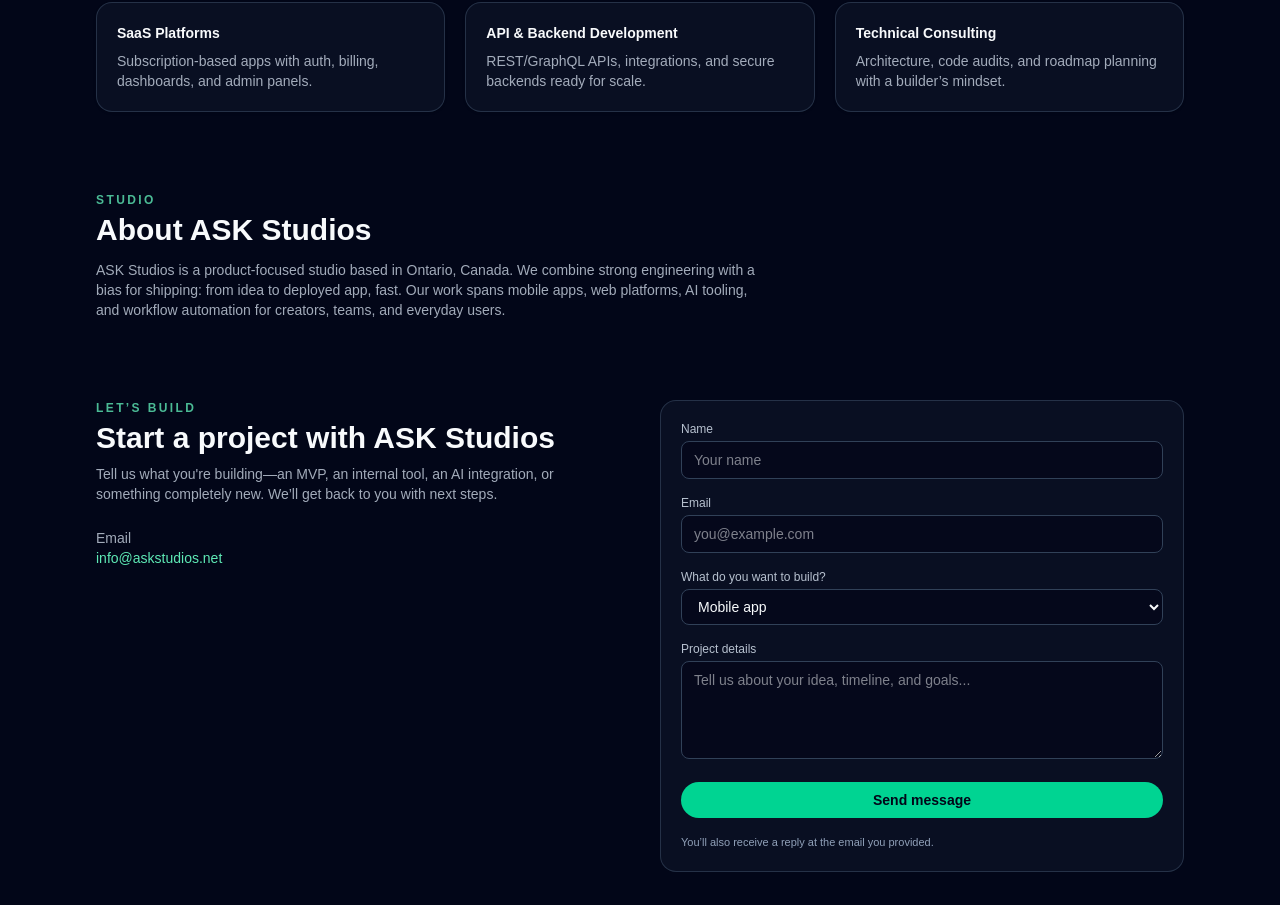
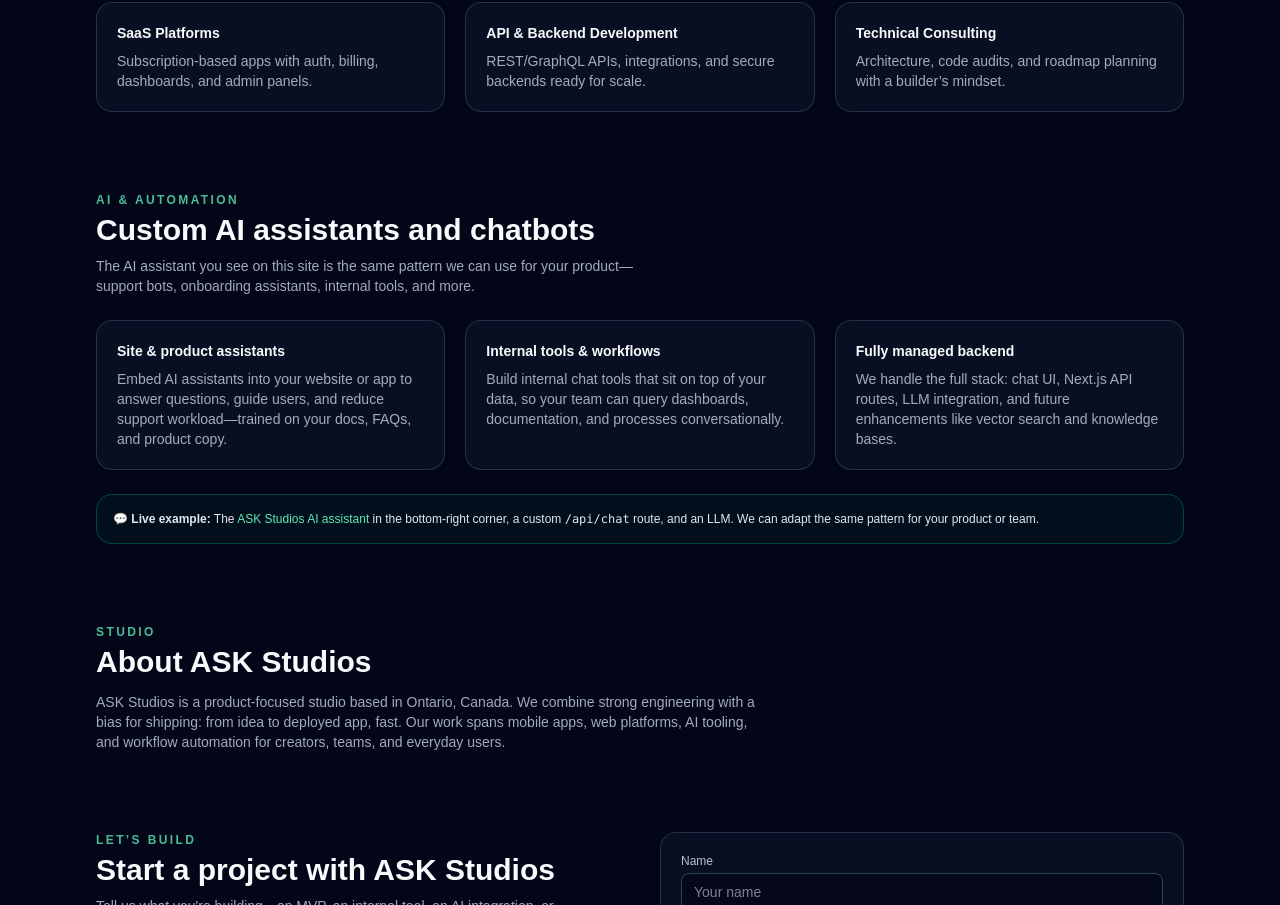
Before and after one commit to Parmeet349/askstudios-site, a Next.js app: page / in a window 1280 px wide. Shown: the part 1552-2457 px from the top of the page. Built offline with nearby package versions, Linux system fonts and the light colour scheme.

Commit message:
Showcase Chatbot

```diff
--- a/app/page.tsx
+++ b/app/page.tsx
@@ -4,6 +4,7 @@
 import HeroSection from "@/components/sections/HeroSection";
 import ProductsSection from "@/components/sections/ProductsSection";
 import ServicesSection from "@/components/sections/ServicesSection";
+import AIShowcaseSection from "@/components/sections/AIShowcaseSection";
 import AboutSection from "@/components/sections/AboutSection";
 import ContactSection from "@/components/sections/ContactSection";
 
@@ -13,6 +14,7 @@
       <HeroSection />
       <ProductsSection />
       <ServicesSection />
+      <AIShowcaseSection />
       <AboutSection />
       <ContactSection />
     </SiteShell>
--- a/app/portfolio/page.tsx
+++ b/app/portfolio/page.tsx
@@ -3,6 +3,19 @@
 import GlassCard from "@/components/ui/GlassCard";
 
 const portfolioItems = [
+  {
+    title: "ASK Studios AI Assistant (This Website)",
+    role: "AI assistant · Backend · UX",
+    timeframe: "2025",
+    summary:
+      "A site-wide AI assistant embedded into the ASK Studios website, built with a custom API route and LLM integration. It answers product and services questions and helps visitors explore what we can build for them.",
+    impactPoints: [
+      "Designed a floating chat UI that matches the site's brand with smooth animations and responsive behavior.",
+      "Implemented a custom API backend that integrates with LLM-compatible models.",
+      "Showcases to clients how we can build similar assistants for their products, support, or internal tools.",
+    ],
+    techStack: ["Next.js", "React", "Framer Motion", "LLM API", "TypeScript"],
+  },
   {
     title: "AutoLog – Smart Vehicle Logbook",
     role: "Product design · Mobile development · Backend",
@@ -56,6 +69,7 @@
     techStack: ["React Native"],
   },
 ];
+
 
 export default function PortfolioPage() {
   return (
--- /dev/null
+++ b/components/sections/AIShowcaseSection.tsx
@@ -0,0 +1,63 @@
+// src/components/sections/AIShowcaseSection.tsx
+"use client";
+
+import { motion } from "framer-motion";
+import SectionHeader from "../ui/SectionHeader";
+import GlassCard from "../ui/GlassCard";
+
+export default function AIShowcaseSection() {
+  return (
+    <section className="mt-20">
+      <SectionHeader
+        eyebrow="AI & automation"
+        title="Custom AI assistants and chatbots"
+        description="The AI assistant you see on this site is the same pattern we can use for your product—support bots, onboarding assistants, internal tools, and more."
+      />
+
+      <div className="mt-6 grid gap-5 md:grid-cols-3">
+        <GlassCard delay={0.05}>
+          <h3 className="text-sm font-semibold text-slate-50">
+            Site & product assistants
+          </h3>
+          <p className="mt-2 text-sm text-slate-300/80">
+            Embed AI assistants into your website or app to answer questions, guide users,
+            and reduce support workload—trained on your docs, FAQs, and product copy.
+          </p>
+        </GlassCard>
+
+        <GlassCard delay={0.1}>
+          <h3 className="text-sm font-semibold text-slate-50">
+            Internal tools & workflows
+          </h3>
+          <p className="mt-2 text-sm text-slate-300/80">
+            Build internal chat tools that sit on top of your data, so your team can query
+            dashboards, documentation, and processes conversationally.
+          </p>
+        </GlassCard>
+
+        <GlassCard delay={0.15}>
+          <h3 className="text-sm font-semibold text-slate-50">
+            Fully managed backend
+          </h3>
+          <p className="mt-2 text-sm text-slate-300/80">
+            We handle the full stack: chat UI, Next.js API routes, LLM integration, and
+            future enhancements like vector search and knowledge bases.
+          </p>
+        </GlassCard>
+      </div>
+
+      <motion.div
+        className="mt-6 rounded-2xl border border-emerald-500/30 bg-emerald-500/5 p-4 text-xs text-slate-200"
+        initial={{ opacity: 0, y: 12 }}
+        whileInView={{ opacity: 1, y: 0 }}
+        viewport={{ once: true, margin: "-80px" }}
+        transition={{ duration: 0.4 }}
+      >
+        💬 <span className="font-semibold">Live example:</span> The{" "}
+        <span className="text-emerald-300">ASK Studios AI assistant</span> in the bottom-right
+        corner, a custom <code>/api/chat</code> route, and
+        an LLM. We can adapt the same pattern for your product or team.
+      </motion.div>
+    </section>
+  );
+}
```
